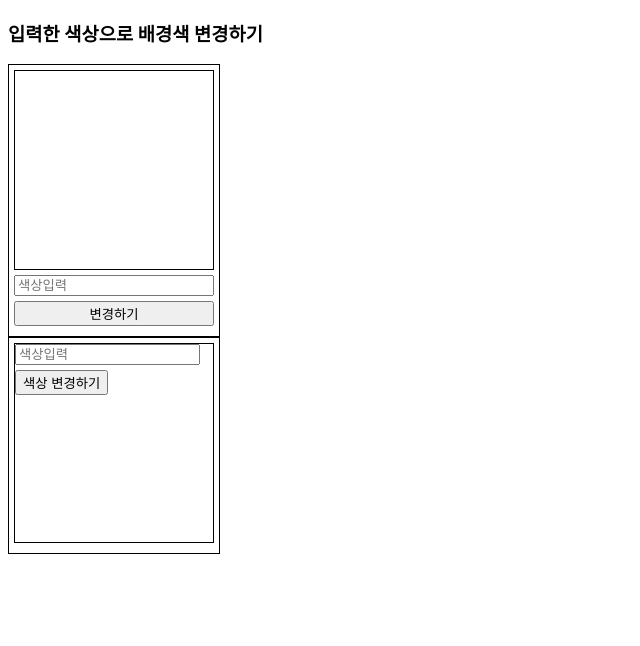
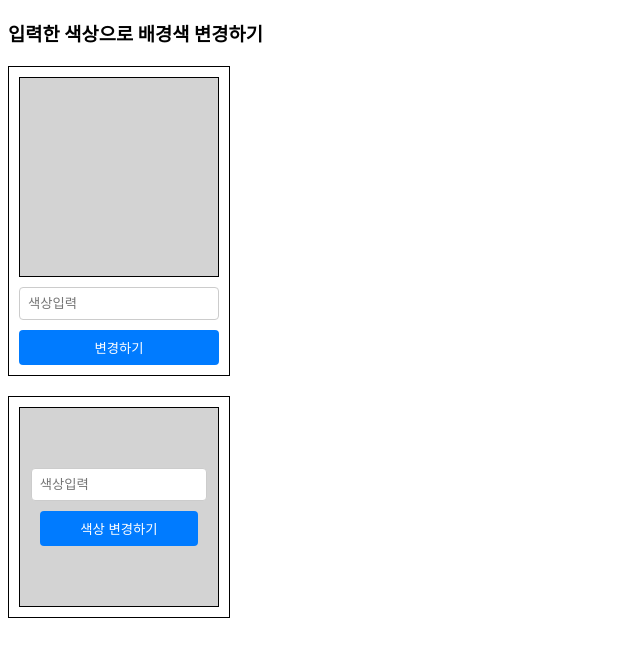
Before and after one commit to yeonhee-cho/03_JavaScript, a plain HTML site: page html/07_이벤트실습.html in a window 1280 px wide. Shown: the whole page, without its empty margins (0-640 px from the left). Drawn offline with Linux system fonts and the light colour scheme.

Commit message:
[Add] 이벤트 css 변경

```diff
--- a/css/07_이벤트실습.css
+++ b/css/07_이벤트실습.css
@@ -1,4 +1,4 @@
-#test2 {
+/* #test2 {
   width: 100px;
   height: 100px;
   border: 1px solid black;
@@ -19,10 +19,70 @@
   height: 200px;
   border: 1px solid black;
 
-  /* css 변경 시간 */
+  // css 변경 시간
   transition-duration: 0.5s;
 }
 
 .container3 * {
   margin-bottom: 5px;
 }
+*/
+
+.container3 {
+  width: 200px;
+  border: 1px solid black;
+  display: flex;
+  flex-direction: column;
+  padding: 10px;
+  margin: 20px 0;
+}
+
+#box3,
+#box4 {
+  box-sizing: border-box;
+  height: 200px;
+  border: 1px solid black;
+  background-color: lightgray;
+
+  transition-duration: 0.5s;
+}
+
+.container3 > * {
+  margin-bottom: 10px;
+}
+
+.container3 > *:last-child {
+  margin-bottom: 0;
+}
+
+input[type="text"] {
+  padding: 8px;
+  border: 1px solid #ccc;
+  border-radius: 4px;
+}
+
+button {
+  padding: 8px 12px;
+  background: #007bff;
+  color: white;
+  border: none;
+  border-radius: 4px;
+  cursor: pointer;
+}
+
+button:hover {
+  background: #0056b3;
+}
+
+#box4 {
+  display: flex;
+  flex-direction: column;
+  justify-content: center;
+  align-items: center;
+  gap: 10px;
+}
+
+#box4 input,
+#box4 button {
+  width: 80%;
+}
```
